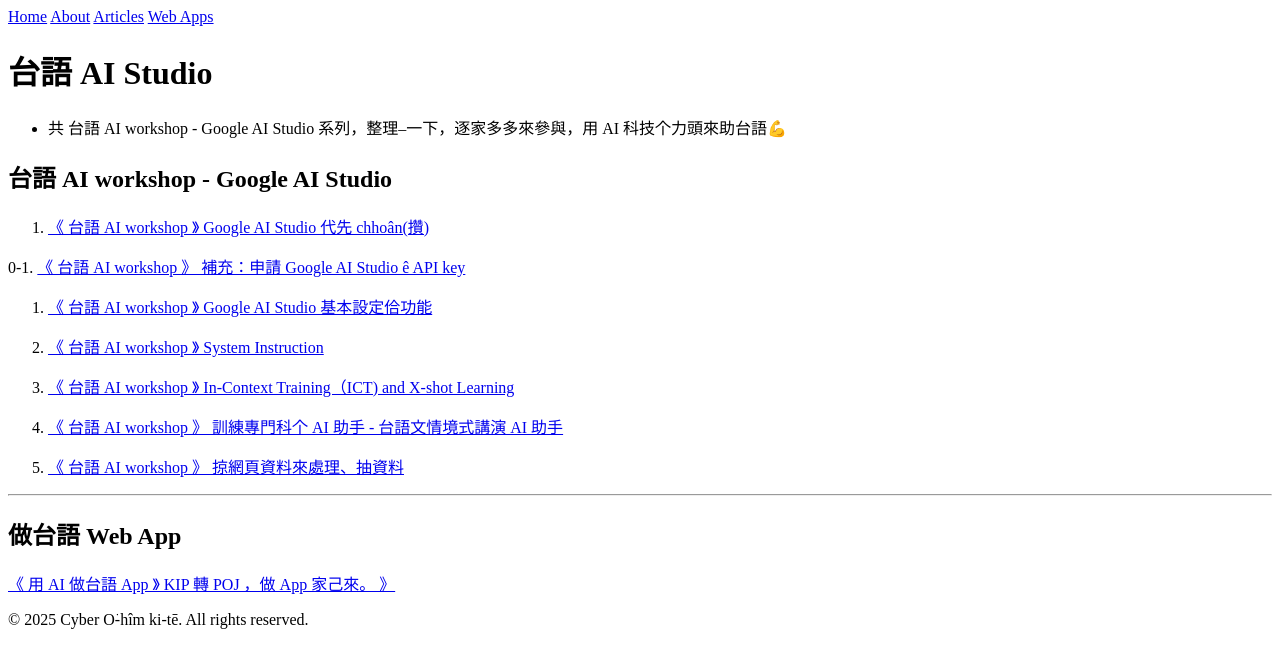
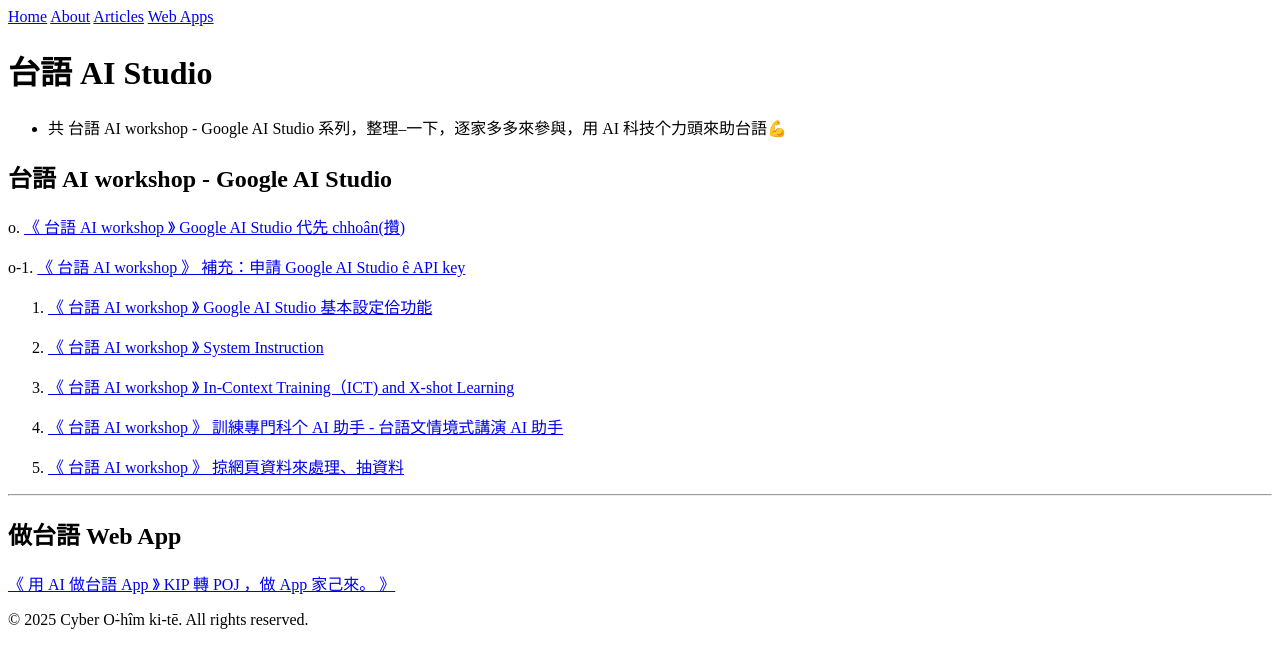
Before and after one commit to CyberOoHim/CyberOoHim.github.io, a Jekyll site: the page built from pages/台語-AI-Studio.md, in a window 1280 px wide. Shown: the top 668 px of the page. Built offline with Jekyll 4.4.1, drawn with Linux system fonts in a browser that asks for light colours.

Commit message:
Update 台語-AI-Studio.md

```diff
--- a/pages/台語-AI-Studio.md
+++ b/pages/台語-AI-Studio.md
@@ -8,9 +8,9 @@
 * 共 台語 AI workshop - Google AI Studio 系列，整理--一下，逐家多多來參與，用 AI 科技个力頭來助台語💪
 
 ## 台語 AI workshop - Google AI Studio
-0. [《 台語 AI workshop 》 Google AI Studio 代先 chhoân(攢)](https://www.facebook.com/groups/2361817230821829/permalink/2381170902219795/)
+o. [《 台語 AI workshop 》 Google AI Studio 代先 chhoân(攢)](https://www.facebook.com/groups/2361817230821829/permalink/2381170902219795/)
 
-0-1. [《 台語 AI workshop 》 補充：申請 Google AI Studio ê API key](https://www.facebook.com/groups/2361817230821829/permalink/2383893535280865/)
+o-1. [《 台語 AI workshop 》 補充：申請 Google AI Studio ê API key](https://www.facebook.com/groups/2361817230821829/permalink/2383893535280865/)
 
 1. [《 台語 AI workshop 》 Google AI Studio 基本設定佮功能](https://www.facebook.com/groups/2361817230821829/permalink/2384695205200698/)
 
```
